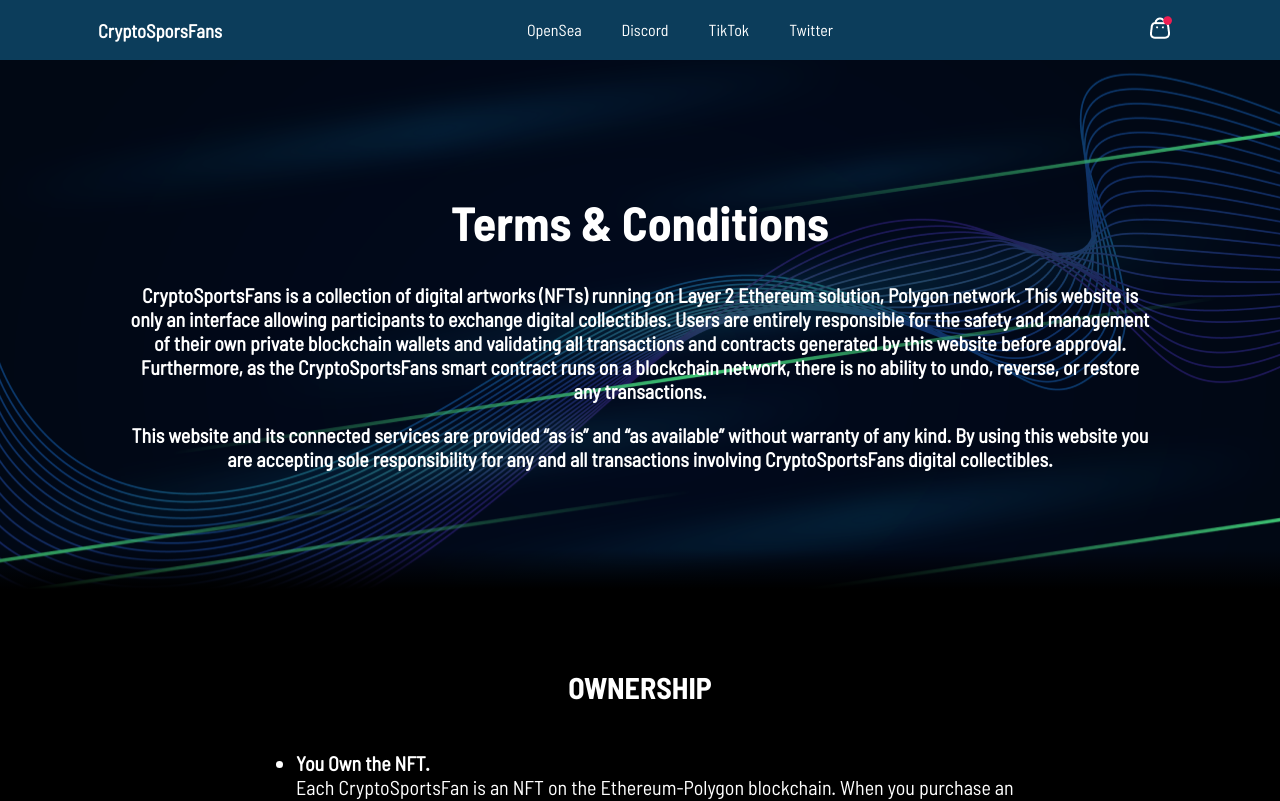
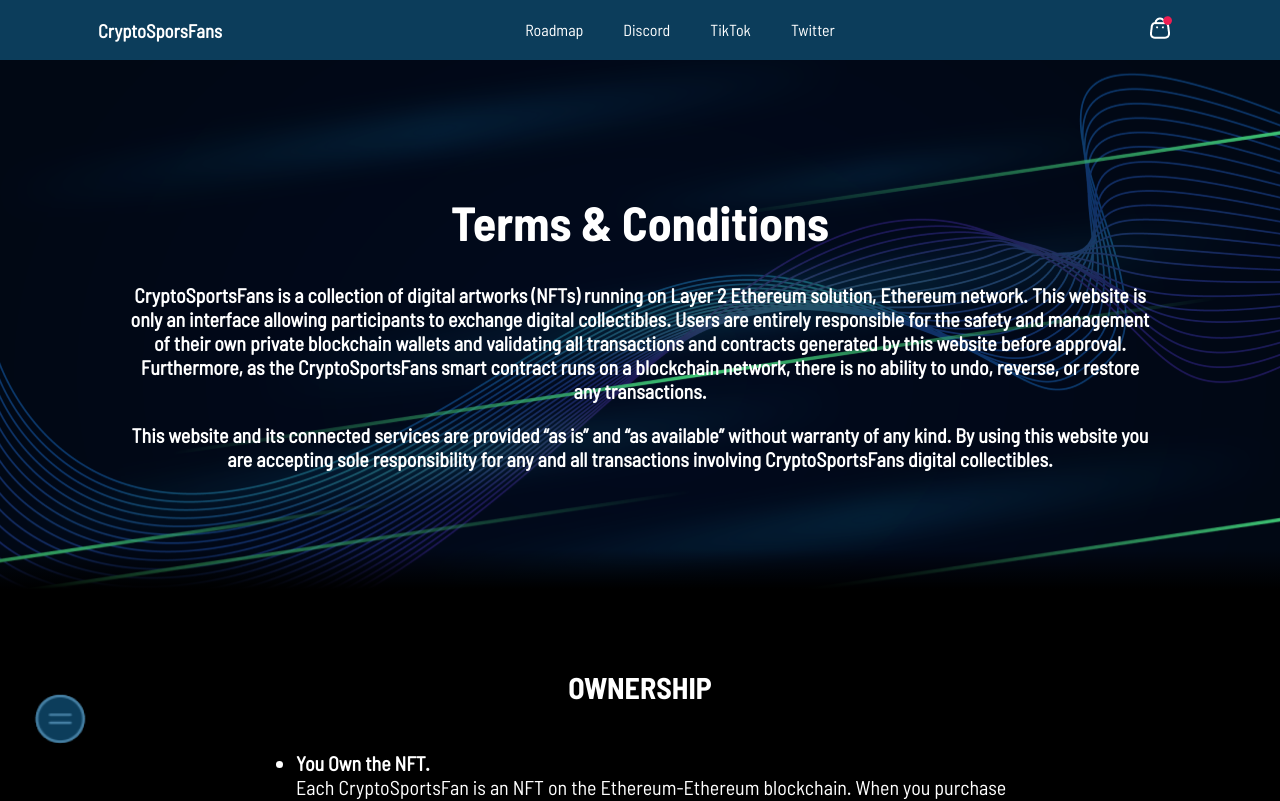
Before and after one commit to leonidlewis/cryptoSportsFans, a React (Create React App) app: page /terms in a window 1280 px wide. Shown: the top 801 px of the page. Built offline with nearby package versions, Linux system fonts and the light colour scheme.

Commit message:
update the menu position and change the opensea to Roadmap

```diff
--- a/src/App.css
+++ b/src/App.css
@@ -8,6 +8,7 @@
 }
 .App {
   text-align: center;
+  position:'relative';
 }
 .gradient-bg {
   background: linear-gradient(transparent, black);
--- a/src/App.js
+++ b/src/App.js
@@ -1,3 +1,4 @@
+import React from 'react';
 import { BrowserRouter as Router, Route, Switch } from "react-router-dom";
 import "./App.css";
 import Header from "./component/Header";
@@ -6,11 +7,18 @@
 import Terms from "./pages/Terms";
 import NotFound from "./pages/NotFound";
 import Footer from "./pages/Main/Footer";
+import Menu from "./component/Menu";
 
 const App = () => {
+  const [isMenuOpen, setIsMenuOpen] = React.useState(false);
+  const handleMenu = () => {
+    setIsMenuOpen(!isMenuOpen);
+    console.log("clcik----", isMenuOpen);
+  };
   return (
     <Router>
       <div className="App">
+        <Menu isMenuOpen={isMenuOpen} handleMenu={handleMenu} />
         <Header />
         <Switch>
           <Route exact path="/" component={Main} />
--- a/src/contants/Navigation.js
+++ b/src/contants/Navigation.js
@@ -1,5 +1,5 @@
 export const links = [
-  { to: "www.opensea.io", label: "OpenSea" },
+  { to: "roadmap", label: "Roadmap" },
   { to: "www.discord.com", label: "Discord" },
   { to: "www.Tiktok.com", label: "TikTok" },
   { to: "www. twitter.com", label: "Twitter" },
--- a/src/mockup/index.js
+++ b/src/mockup/index.js
@@ -14,7 +14,7 @@
 
 export const citiesContent = {
   description:
-    "CryptoSportsFans are Non-Fungible Tokens “NFT” based on cities with NFL, MLB & NBA teams. A strict limit of just 1100 unique NFTs will be minted for each city via ERC-721 smart contracts (6600 total NFTs). The CryptoSportsFans tokens will be minted on demand through this website site on Polygon for a fixed price (.05 ETH).",
+    "CryptoSportsFans are Non-Fungible Tokens “NFT” based on cities with NFL, MLB & NBA teams. A strict limit of just 1100 unique NFTs will be minted for each city via ERC-721 smart contracts (6600 total NFTs). The CryptoSportsFans tokens will be minted on demand through this website site on Ethereum for a fixed price (.05 ETH).",
   cards: [
     { label: "NY", content: "Knicks, Giants, Yankees", color: "#4180A1" },
     { label: "SAN FRAN", content: "Warriors, 49ers, Giants", color: "#6041A1" },
@@ -283,7 +283,7 @@
 export const termsData = {
   pageTitle: "Terms & Conditions",
   description:
-    "CryptoSportsFans is a collection of digital artworks (NFTs) running on Layer 2 Ethereum solution, Polygon network. This website is only an interface allowing participants to exchange digital collectibles. Users are entirely responsible for the safety and management of their own private blockchain wallets and validating all transactions and contracts generated by this website before approval. Furthermore, as the CryptoSportsFans smart contract runs on a blockchain network, there is no ability to undo, reverse, or restore any transactions.",
+    "CryptoSportsFans is a collection of digital artworks (NFTs) running on Layer 2 Ethereum solution, Ethereum network. This website is only an interface allowing participants to exchange digital collectibles. Users are entirely responsible for the safety and management of their own private blockchain wallets and validating all transactions and contracts generated by this website before approval. Furthermore, as the CryptoSportsFans smart contract runs on a blockchain network, there is no ability to undo, reverse, or restore any transactions.",
   subDescription:
     "This website and its connected services are provided “as is” and “as available” without warranty of any kind. By using this website you are accepting sole responsibility for any and all transactions involving CryptoSportsFans digital collectibles.",
   listTitle: "OWNERSHIP",
@@ -291,7 +291,7 @@
     {
       title: "You Own the NFT.",
       content:
-        "Each CryptoSportsFan is an NFT on the Ethereum-Polygon blockchain. When you purchase an NFT, you own the underlying CryptoSportsFan, the Art, completely. Ownership of the NFT is mediated entirely by the Smart Contract and the Ethereum Network: at no point may we seize, freeze, or otherwise modify the ownership of any CryptoSportsFan.",
+        "Each CryptoSportsFan is an NFT on the Ethereum-Ethereum blockchain. When you purchase an NFT, you own the underlying CryptoSportsFan, the Art, completely. Ownership of the NFT is mediated entirely by the Smart Contract and the Ethereum Network: at no point may we seize, freeze, or otherwise modify the ownership of any CryptoSportsFan.",
     },
     {
       title: "Personal Use. ",
--- a/src/pages/Main/MainContent/index.js
+++ b/src/pages/Main/MainContent/index.js
@@ -1,18 +1,20 @@
-import leftLogo from "../../../assets/images/leftlogo.png"
-import rightlogo from "../../../assets/images/rightlogo.png"
-import '../../../styles/maincontent.scss';
-const MainContent = () =>{
-    return (
-       <div className="main-content">
-           <img src={leftLogo} className="left-logo" alt="left logo"/>
-           <div>
-               <h3>CryptoSportsFans</h3>
-               <button>available on opensea</button>
-           </div>
-           <img src={rightlogo} className="right-logo" alt="right logo"/>
+import React from 'react';
+import leftLogo from "../../../assets/images/leftlogo.png";
+import rightlogo from "../../../assets/images/rightlogo.png";
+import "../../../styles/maincontent.scss";
+const MainContent = () => {
 
-       </div>
-    )
-}
+  return (
+    <div className="main-content">
 
-export default MainContent
+      <img src={leftLogo} className="left-logo" alt="left logo" />
+      <div>
+        <h3>CryptoSportsFans</h3>
+        <button>available on opensea</button>
+      </div>
+      <img src={rightlogo} className="right-logo" alt="right logo" />
+    </div>
+  );
+};
+
+export default MainContent;
--- a/src/pages/Main/ReadMore/index.js
+++ b/src/pages/Main/ReadMore/index.js
@@ -1,17 +1,10 @@
 import React from "react";
 import { readmore, nfts } from "../../../mockup";
 import NftContainer from "../../../component/NftContainer";
-import Menu from "../../../component/Menu";
 import "../../../styles/readmore.scss";
 const ReadMore = () => {
-  const [isMenuOpen, setIsMenuOpen] = React.useState(false);
-  const handleMenu = () => {
-    setIsMenuOpen(!isMenuOpen);
-    console.log("clcik----", isMenuOpen);
-  };
   return (
     <div className="read-more">
-      <Menu isMenuOpen={isMenuOpen} handleMenu={handleMenu} />
       <div className="read-more-description">
         <h1>{readmore.title}</h1>
         <p>{readmore.content}</p>
--- a/src/pages/Main/index.js
+++ b/src/pages/Main/index.js
@@ -8,6 +8,7 @@
 import Utility from "./Utility";
 import Burning from "./Burning";
 import FAQ from "./FAQ";
+
 const Main = () => {
   return (
     <>
--- a/src/styles/maincontent.scss
+++ b/src/styles/maincontent.scss
@@ -1,3 +1,4 @@
+@import './mixins.scss';
 .main-content {
   background-image: url(../assets/images/background.png);
   background-size: cover;
--- a/src/styles/mixins.scss
+++ b/src/styles/mixins.scss
@@ -1,19 +1,12 @@
-.menu-icon {
+.menu-icon, .close-icon {
   width: 60px;
   height: 60px;
-  position: absolute;
-  left: 50px;
-  top: 50%;
+  position: fixed;
+  left: 30px;
+  bottom: 50px;
   z-index: 4;
 }
-.close-icon {
-  width: 60px;
-  height: 60px;
-  position: absolute;
-  left: 50px;
-  top: 50%;
-  z-index: 4;
-}
+
 @media screen and (max-width: 568px) {
   .menu-icon, .close-icon {
     left: 25px
@@ -28,9 +21,9 @@
 }
 .menu {
   z-index: 4;
-  position: absolute;
-  left: 125px;
-  bottom: calc(50% - 50px);
+  position: fixed;
+  left: 105px;
+  bottom: 60px;
   display: flex;
   flex-direction: column;
   text-align: left;
```
